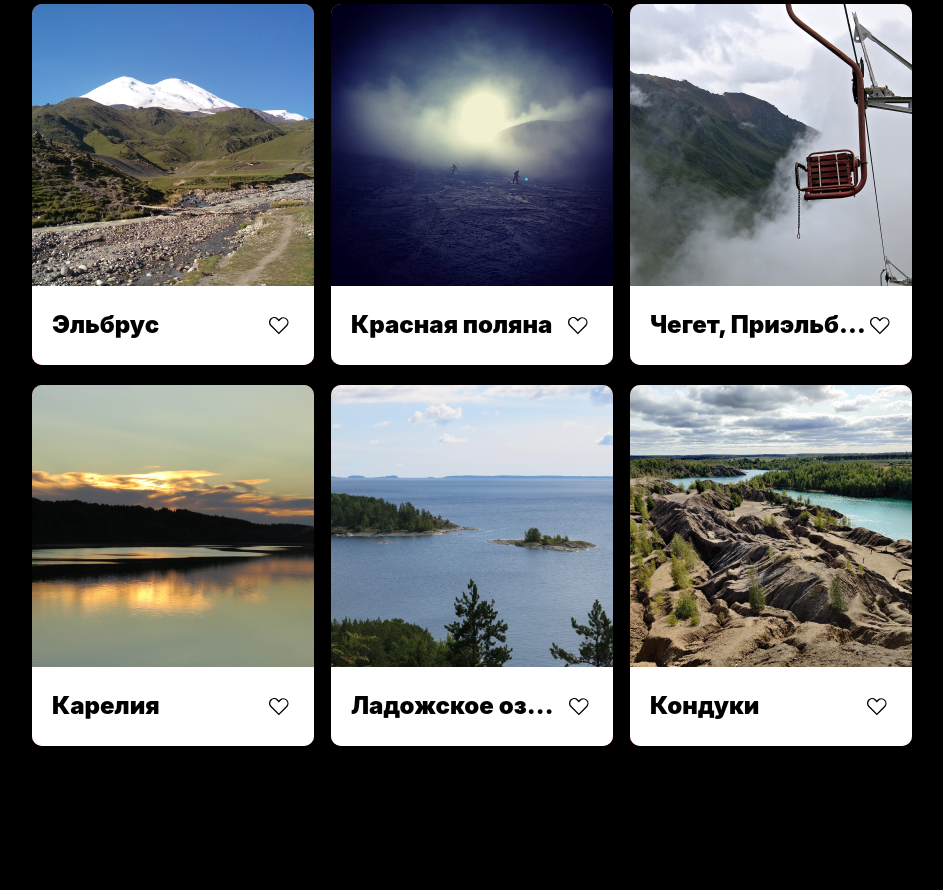
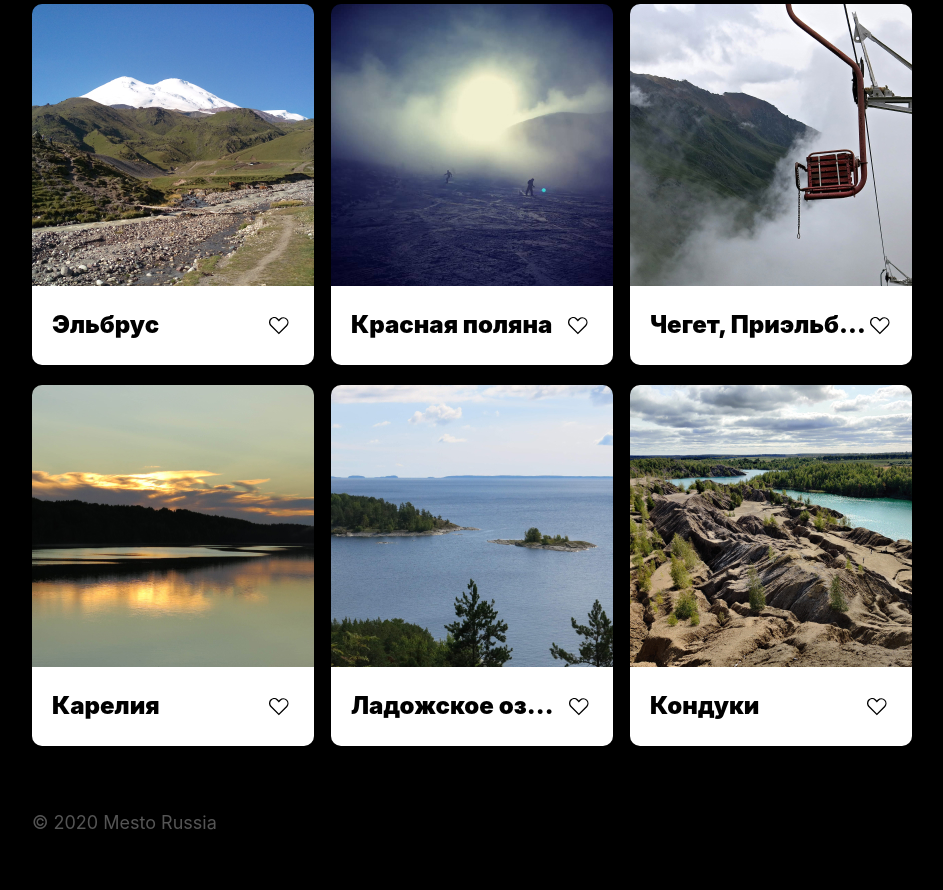
Before and after one commit to AndreyRyab/mesto, a plain HTML site: page index.html in a window 1280 px wide. Shown: the part 329-1219 px from the top of the page, without its empty margins (168-1111 px from the left). Before the commit the page ends 1095 px from the top, so only its background shows below. Drawn offline with Linux system fonts and the light colour scheme.

Commit message:
add footer, finish layout

```diff
--- a/blocks/elements/__grid/elements__grid.css
+++ b/blocks/elements/__grid/elements__grid.css
@@ -5,6 +5,18 @@
   max-width: 880px;
   display: flex;
   flex-wrap: wrap;
-  justify-content: space-between;
+  justify-content: space-around;
   list-style: none;
 }
+
+@media (min-width: 570px) {
+  .elements__grid {
+    justify-content: space-evenly;
+  }
+}
+
+@media (min-width: 920px) {
+  .elements__grid {
+    justify-content: space-between;
+  }
+}
--- a/blocks/elements/__img/elements__img.css
+++ b/blocks/elements/__img/elements__img.css
@@ -1,5 +1,5 @@
 .elements__img {
-  width: 282px;
-  height: 282px;
-  display: block;
+  width: 100%;
+  max-width: 350px;
+  object-fit: cover;
 }
--- a/blocks/elements/__info/elements__info.css
+++ b/blocks/elements/__info/elements__info.css
@@ -6,3 +6,16 @@
   padding: 0 20px 0;
   background-color: #fff;
 }
+
+@media (min-width: 570px) {
+  .elements__info {
+    height: 100px;
+    ;
+  }
+}
+
+@media (min-width: 920px) {
+  .elements__info {
+    height: 79px;
+  }
+}
--- a/blocks/elements/__item/elements__item.css
+++ b/blocks/elements/__item/elements__item.css
@@ -3,9 +3,23 @@
   -moz-box-sizing: border-box;
   box-sizing: border-box;
   width: 282px;
-  height: 361px;
   margin-bottom: 20px;
   border-radius: 10px;
   overflow: hidden;
-  background-color: tomato;
+  display: flex;
+  flex-direction: column;
 }
+
+@media (min-width: 570px) {
+  .elements__item {
+    width: 45vw;
+    max-width: 350px;
+    ;
+  }
+}
+
+@media (min-width: 920px) {
+  .elements__item {
+    max-width: 282px;
+  }
+}
--- /dev/null
+++ b/blocks/footer/__copyright/footer__copyright.css
@@ -0,0 +1,14 @@
+.footer__copyright {
+  margin: 0;
+  font-weight: 400;
+  font-size: 18px;
+  line-height: 1.22;
+  color: #545454;
+  padding: 28px 0 33px;
+}
+
+@media (min-width: 768px) {
+  .footer__copyright {
+    padding: 46px 0 56px;
+  }
+}
--- a/blocks/footer/footer.css
+++ b/blocks/footer/footer.css
@@ -0,0 +1,3 @@
+.footer {
+
+}
--- a/index.html
+++ b/index.html
@@ -64,7 +64,7 @@
             </div>
           </li>
           <li>
-            <div class="elements__item"><img class="elements__img" src="images/polyana.jpeg"
+            <div class="elements__item"><img class="elements__img" src="images/polyana.jpg"
                 alt="Сноубордисты на склоне в Красной Поляне">
               <div class="elements__info">
                 <h2 class="elements__title">Красная поляна</h2>
@@ -144,9 +144,8 @@
       </section>
     </main>
 
-    <footer class="footer">
-
-
+    <footer class="footer content_narrow">
+      <p class="footer__copyright">© 2020 Mesto Russia</p>
     </footer>
 
   </div>
--- a/pages/index.css
+++ b/pages/index.css
@@ -23,4 +23,5 @@
 @import url("../blocks/elements/__like-button/elements__like-button.css");
 @import url("../blocks/elements/__like-icon/elements__like-icon.css");
 @import url("../blocks/footer/footer.css");
+@import url("../blocks/footer/__copyright/footer__copyright.css");
 @import url("../blocks/popup/popup.css");
```
Also changed, not shown: images/img-cheget.jpeg (deleted), images/img-karelia.jpeg (deleted), images/img-ladoga.jpeg (deleted), images/polyana.jpeg (deleted), images/polyana.jpg (added), 4 other files.
